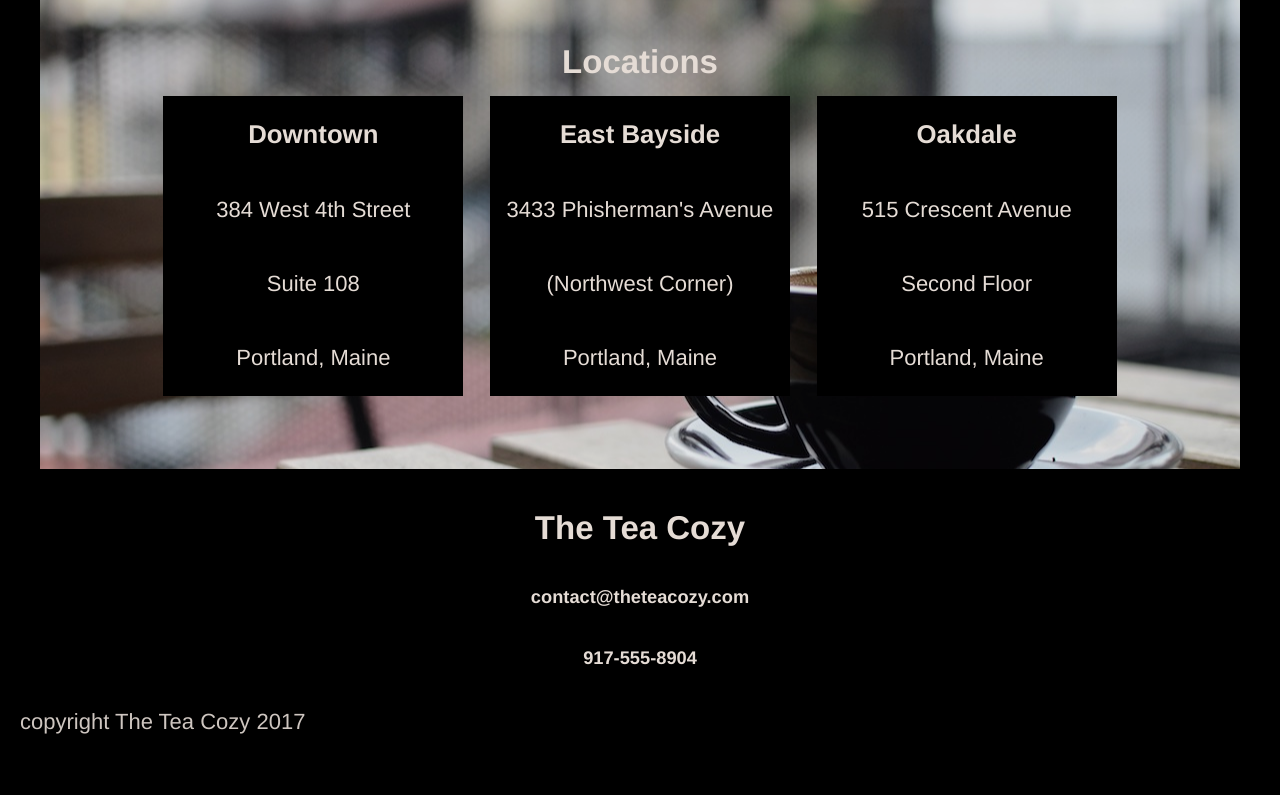
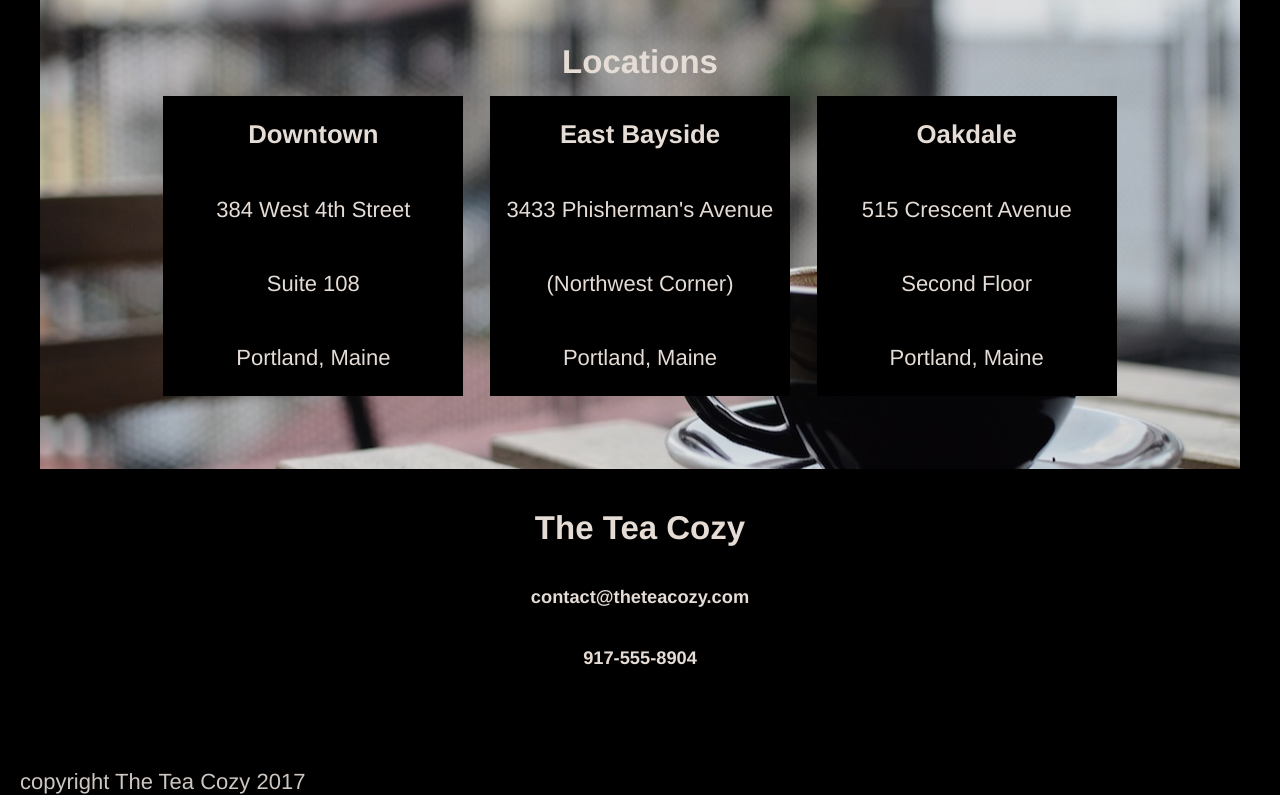
Before and after one commit to heather08/tea-cozy, a plain HTML site: page index.html in a window 1280 px wide. Shown: the part 1534-2329 px from the top of the page. Before the commit the page ends 2269 px from the top, so only its background shows below. Drawn offline with Linux system fonts and the light colour scheme.

Commit message:
fix footer.

```diff
--- a/resources/css/style.css
+++ b/resources/css/style.css
@@ -156,7 +156,7 @@ a {
   flex-direction: column;
   height: 200px;
   padding-top: 20px;
-  padding-bottom: 20px;
+  padding-bottom: 80px;
 }
 
 /* Footer */
```
